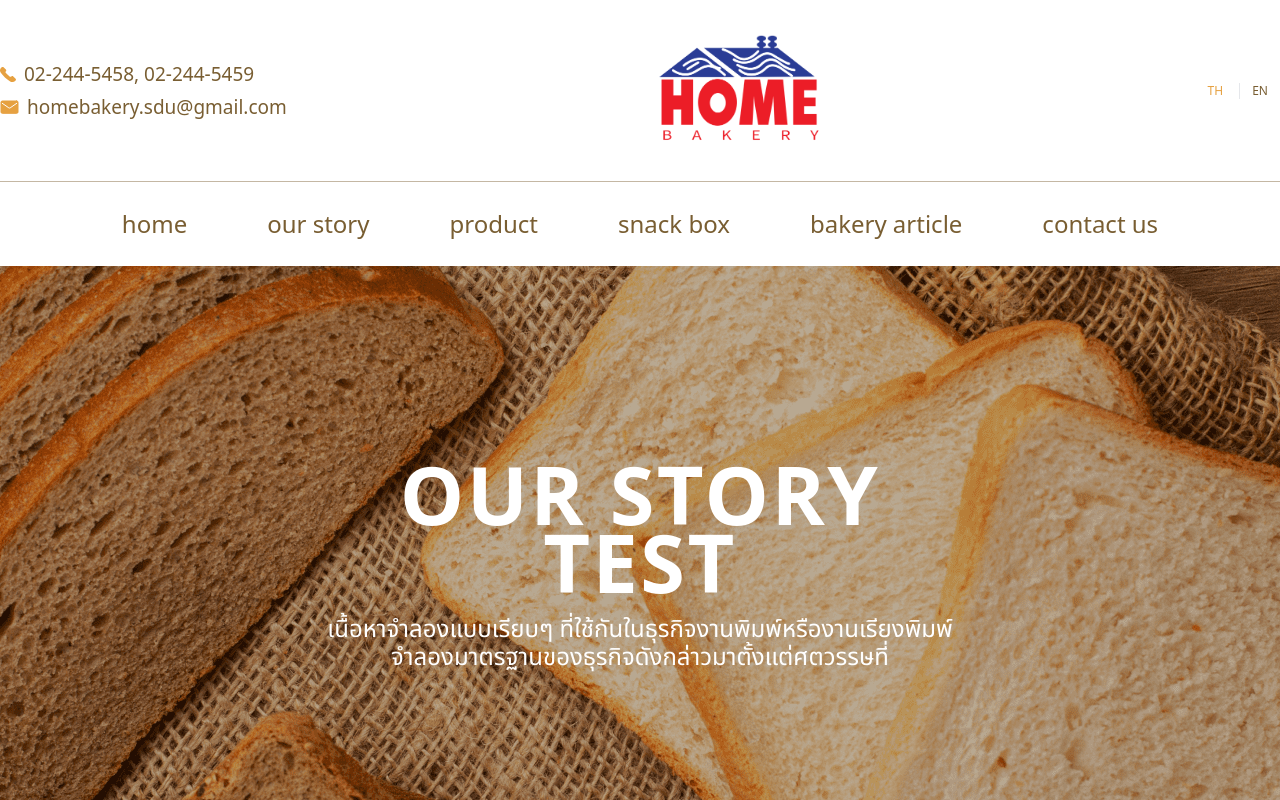
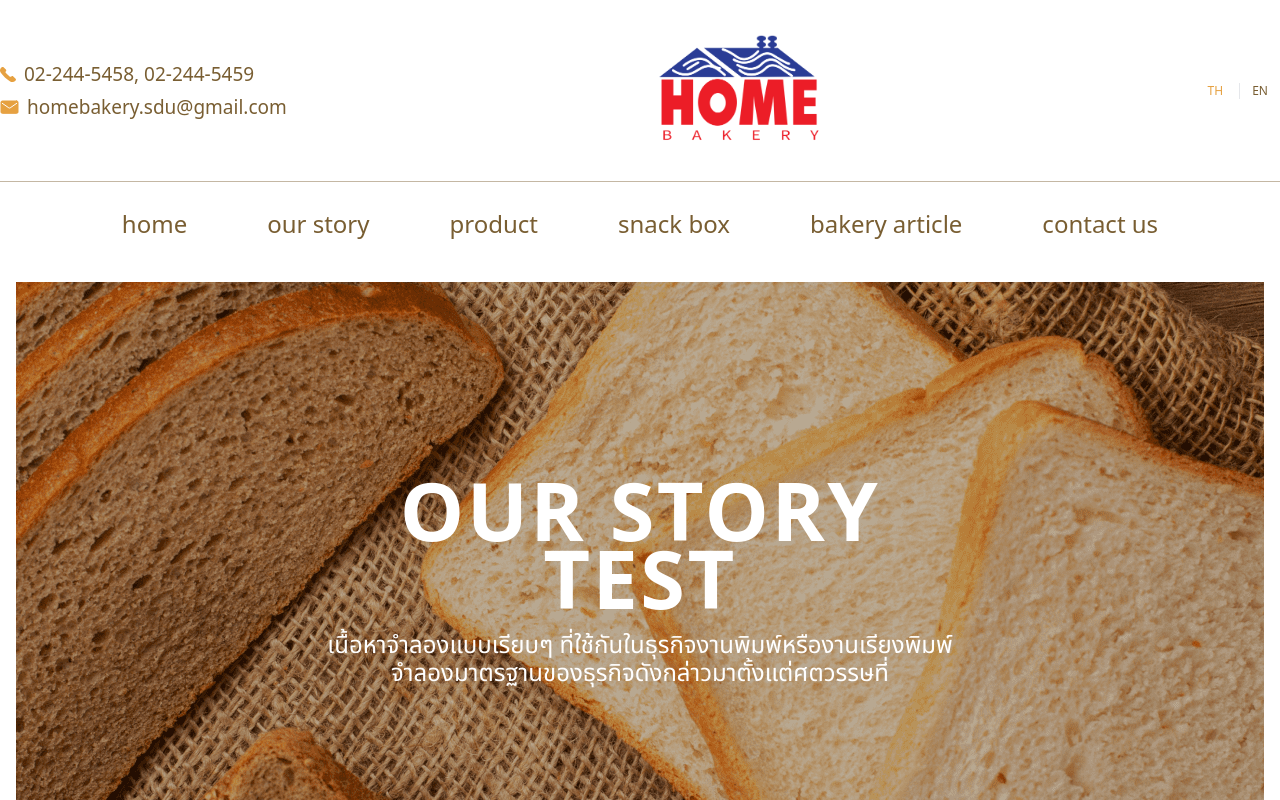
Before and after one commit to MarkSuttirak/homebakery, a React (Create React App) app: page /our-story in a window 1280 px wide. Shown: the top 800 px of the page. Built offline with nearby package versions, Linux system fonts and the light colour scheme.

Commit message:
Update our-story.js

```diff
--- a/src/pages/our-story.js
+++ b/src/pages/our-story.js
@@ -34,7 +34,7 @@ const incentives = [
 
 function OurStory() {
   return (
-    <main>
+    <main className="sm:p-4">
       <section
         className="min-h-[50vh] relative flex items-center coverCenter"
         style={{ background: `url('${ourStoryBgImg}')` }}
```
